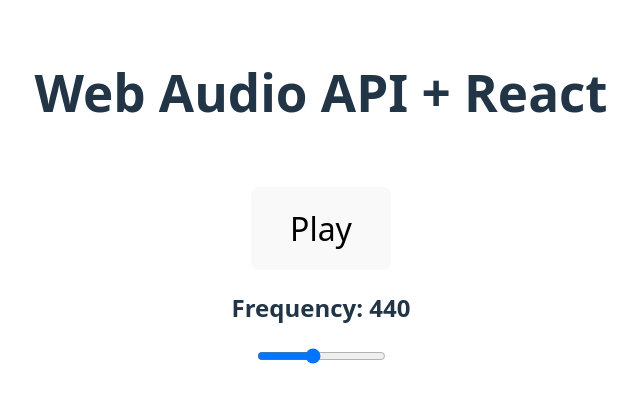
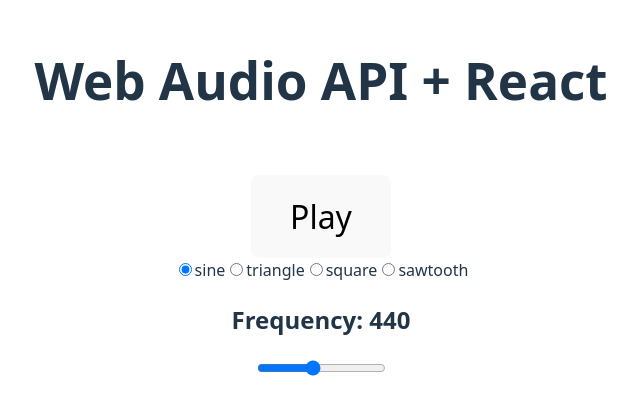
Before and after one commit to dhirlinger/basic-react-web-audio-api, a React (Vite) app: page / in a window 1280 px wide. Shown: the part 184-598 px from the top of the page, without its empty margins (319-959 px from the left). Built offline with nearby package versions, Linux system fonts and the light colour scheme.

Commit message:
waveshape choice added

```diff
--- a/src/App.jsx
+++ b/src/App.jsx
@@ -10,6 +10,7 @@
   const oscStartedRef = useRef(false);
   const [freq, setFreq] = useState(440);
   const [isPlaying, setIsPlaying] = useState(false);
+  const [waveshape, setWaveshape] = useState("sine");
 
   useEffect(()=> {
     audioContextRef.current = new AudioContext();
@@ -30,6 +31,10 @@
     oscRef.current.frequency.value = freq;
   }, [freq]);
 
+  useEffect(() => {
+    oscRef.current.type = waveshape;
+  }, [waveshape]);
+
   const handleClick = () => {
     if(!oscStartedRef.current) {
       oscStartedRef.current = true;
@@ -49,6 +54,10 @@
     setFreq(event.target.value);
   };
 
+  const handleShapeChange = (event) => {
+    setWaveshape(event.target.value);
+  }
+
   return (
     <>
       <h1>Web Audio API + React</h1>
@@ -56,6 +65,16 @@
         <button onClick={handleClick}>
           {`${isPlaying ? "Stop"  :  "Play" }`}
         </button>
+        <div>
+          <input type="radio" value="sine" name="waveshape" id="sine" checked={waveshape === "sine"} onChange={handleShapeChange}></input>
+          <label>sine</label>
+          <input type="radio" value="triangle" name="waveshape" id="triangle" checked={waveshape === "triangle"} onChange={handleShapeChange}></input>
+          <label>triangle</label>
+          <input type="radio" value="square" name="waveshape" id="square" checked={waveshape === "square"} onChange={handleShapeChange}></input>
+          <label>square</label>
+          <input type="radio" value="sawtooth" name="waveshape" id="sawtooth" checked={waveshape === "sawtooth"} onChange={handleShapeChange}></input>
+          <label>sawtooth</label>
+        </div>
         <div>
           <h2>Frequency: {freq}</h2>
           <input max="880" min="110" type="range" value={freq} step="110" onChange={handleFreqChange}/>
```
